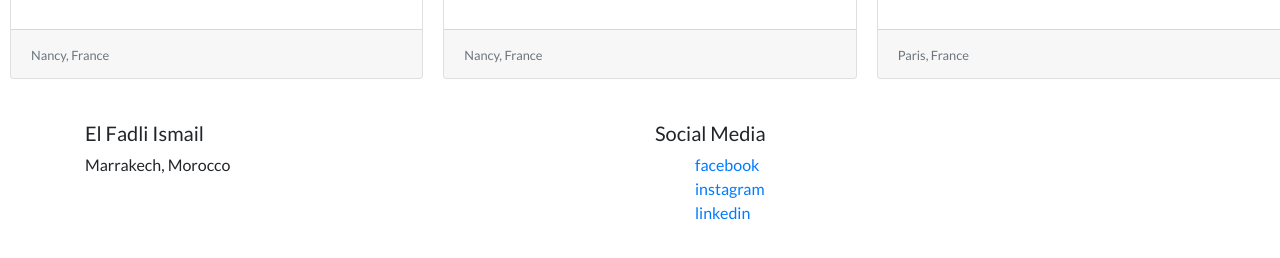
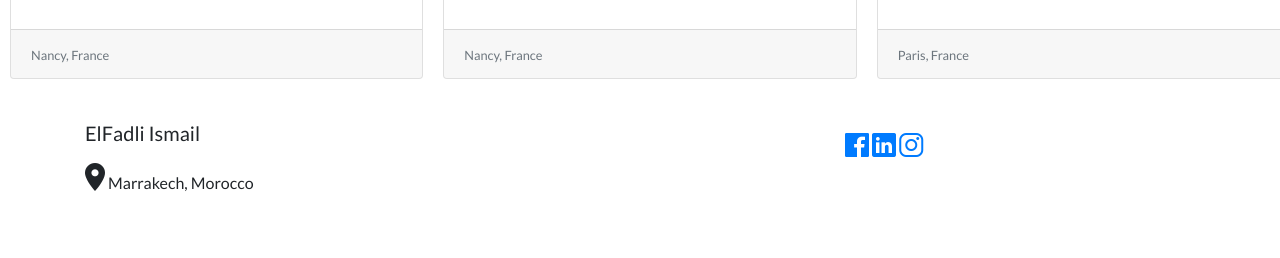
Before and after one commit to TheCooperMan/ElFadliIsmail, a plain HTML site: page travel.html in a window 1280 px wide. Shown: the part 410-668 px from the top of the page. Drawn offline with nearby package versions, Linux system fonts and the light colour scheme.

Commit message:
adapt the new footer to all the pages, resize my profil picture

```diff
--- a/style.scss
+++ b/style.scss
@@ -112,3 +112,7 @@ $bg-color-degree: #eca643;
 .card {
     margin: 10px;
 }
+
+.icon {
+    font-size: 32px;
+}
--- a/travel.html
+++ b/travel.html
@@ -6,6 +6,7 @@
         <link rel="stylesheet" href="style.css">
         <link rel="stylesheet" href="https://stackpath.bootstrapcdn.com/bootstrap/4.1.3/css/bootstrap.min.css" integrity="sha384-MCw98/SFnGE8fJT3GXwEOngsV7Zt27NXFoaoApmYm81iuXoPkFOJwJ8ERdknLPMO" crossorigin="anonymous">
         <link href="https://fonts.googleapis.com/css?family=Lato" rel="stylesheet">
+        <link href="https://unpkg.com/ionicons@4.4.6/dist/css/ionicons.min.css" rel="stylesheet">
     </head>
     <body>
         <header>
@@ -48,22 +49,20 @@
               </div>
         </main>
         <footer>
-            <div class="container">
-                <div class="row">
-                    <div class="col">
-                        <h5>El Fadli Ismail</h5>
-                        <p> Marrakech, Morocco</p>
-                    </div>
-                    <div class="col">
-                        <h5>Social Media</h5>
-                        <ul>
-                            <li><a href="https://www.facebook.com/isma3il.fadli">facebook</a></li>
-                            <li><a href="https://www.instagram.com/ismailfadli01/">instagram</a></li>
-                            <li><a href="https://www.linkedin.com/in/ismailfadli/">linkedin</a></li>
-                        </ul>
+                <div class="container">
+                    <div class="row">
+                        <div class="col-md-8 icons">
+                            <h5>ElFadli Ismail</h5>
+                            <i class="icon location-icon ion-md-pin"></i>
+                            <span class="location">Marrakech, Morocco</span>
+                        </div>
+                        <div class="col-md-4 icons">
+                            <a href="https://www.facebook.com/isma3il.fadli" target="_blank"><i class="icon ion-logo-facebook"></i></a>
+                            <a href="https://www.linkedin.com/in/ismailfadli/" target="_blank"><i class="icon ion-logo-linkedin"></i></a>
+                            <a href="https://www.instagram.com/ismailfadli01/" target="_blank"><i class="icon ion-logo-instagram"></i></a>
+                        </div>
                     </div>
                 </div>
-            </div>
-        </footer>
+            </footer>
     </body>
 </html>
```
Also changed, not shown: index.html (+8 -21 lines), portfolio.html (+14 -15 lines), study.html (+14 -15 lines), style.css, 1 other file.
